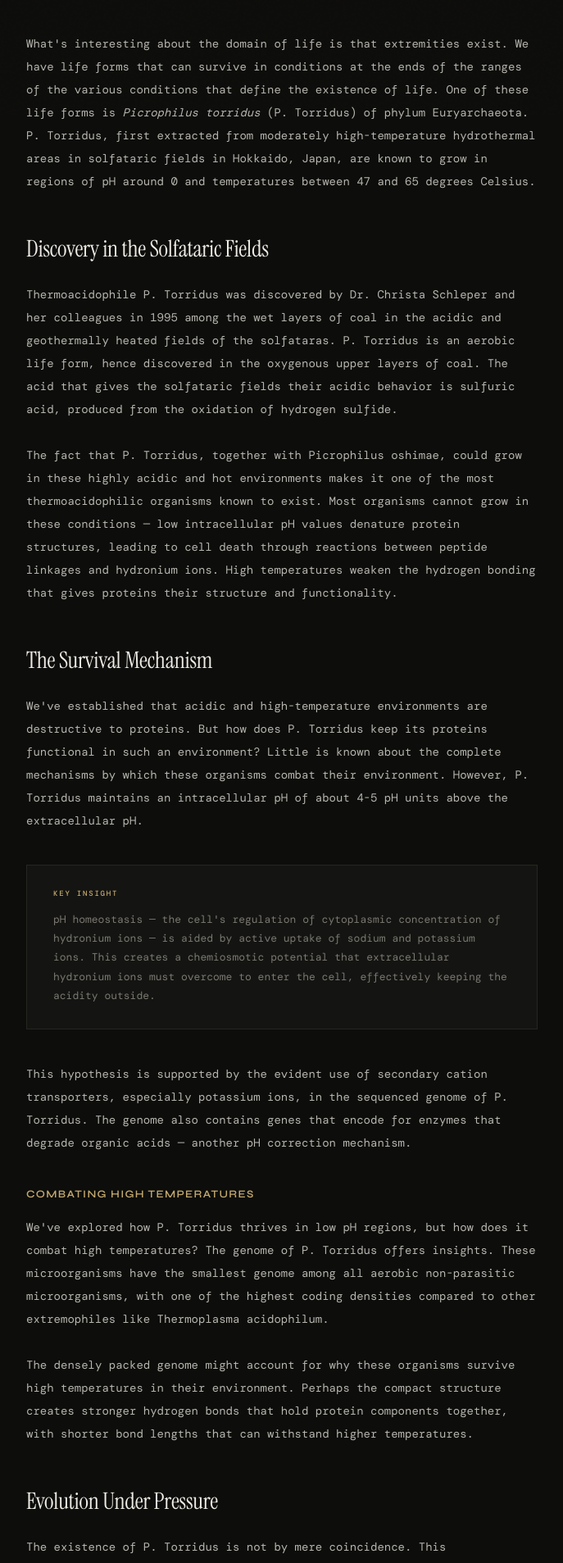
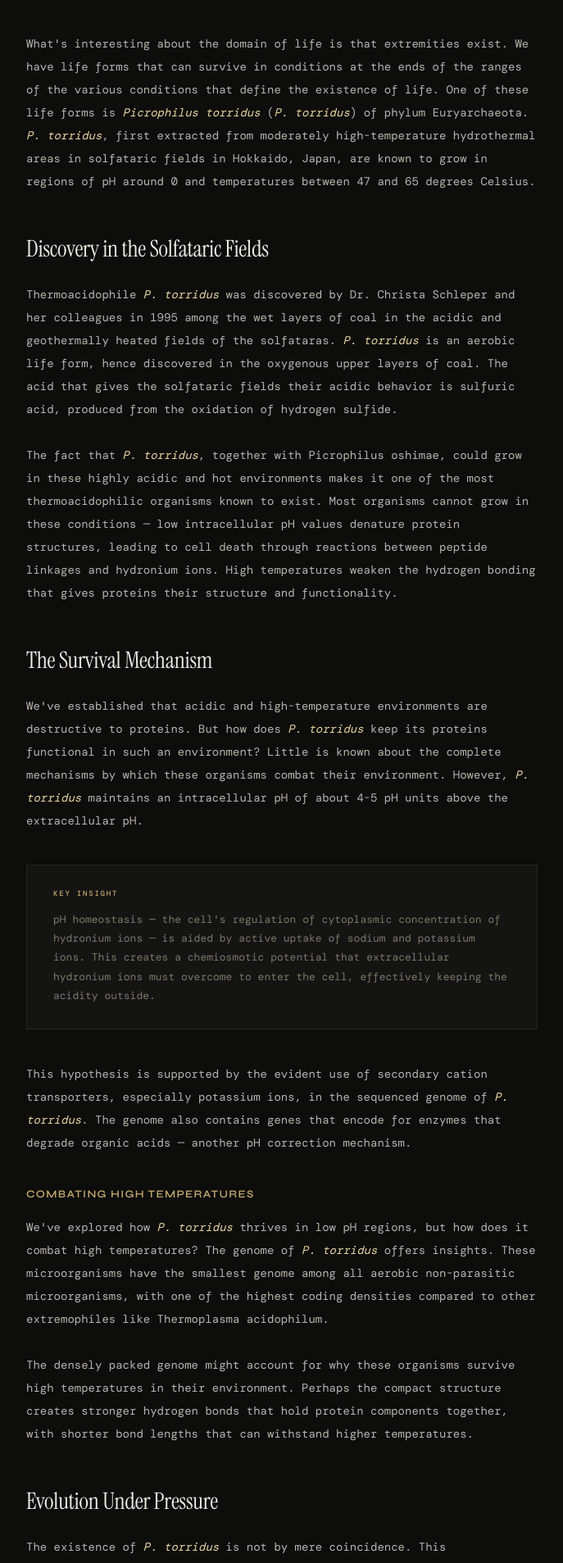
Before and after one commit to nmandiveyi/portfolio, a Next.js app: page /article/p-torridus-extremophile in a window 1280 px wide. Shown: the part 660-2567 px from the top of the page at 82% size, without its empty margins (296-983 px from the left). Built offline with nearby package versions, Linux system fonts and the light colour scheme; no server answers; a web font is replaced by a local one.

Commit message:
fix: ui tweaks 3

```diff
--- a/src/components/pages/ArticlePage.tsx
+++ b/src/components/pages/ArticlePage.tsx
@@ -7,6 +7,7 @@ import { articleContent } from '@/content/articles'
 import type { ArticleSlug } from '@/data/articles'
 import { getArticleBySlug } from '@/data/articles'
 import { site } from '@/data/site'
+import { SpeciesHighlight } from '@/components/shared/SpeciesHighlight'
 
 interface ArticlePageProps {
   slug: ArticleSlug
@@ -70,11 +71,11 @@ export function ArticlePage({ slug }: ArticlePageProps) {
           </div>
 
           <h1 className="mb-6 font-serif text-[clamp(36px,5vw,60px)] leading-[1.1] font-normal tracking-[-0.02em] text-[var(--text)]">
-            {article.title}
+            <SpeciesHighlight text={article.title} />
           </h1>
 
           <div className="mb-10 font-serif text-[20px] leading-[1.5] font-normal text-[var(--muted)] italic">
-            {article.subtitle}
+            <SpeciesHighlight text={article.subtitle} />
           </div>
 
           <div className="flex items-center gap-8 border-t border-b border-[var(--border)] py-6">
--- /dev/null
+++ b/src/components/shared/SpeciesHighlight.tsx
@@ -0,0 +1,38 @@
+import type { ReactNode } from 'react'
+
+export const speciesClassName = 'text-[var(--accent)] italic'
+
+export function SpeciesEm({ children }: { children: ReactNode }) {
+  return <em className={speciesClassName}>{children}</em>
+}
+
+const speciesPattern = /(Picrophilus torridus|P\.\s*[Tt]orridus)/g
+
+function formatSpeciesMatch(match: string) {
+  return /^P\./i.test(match) ? 'P. torridus' : match
+}
+
+export function SpeciesHighlight({ text }: { text: string }) {
+  const parts: ReactNode[] = []
+  let lastIndex = 0
+
+  for (const match of text.matchAll(speciesPattern)) {
+    const index = match.index ?? 0
+
+    if (index > lastIndex) {
+      parts.push(text.slice(lastIndex, index))
+    }
+
+    parts.push(
+      <SpeciesEm key={index}>{formatSpeciesMatch(match[0])}</SpeciesEm>,
+    )
+
+    lastIndex = index + match[0].length
+  }
+
+  if (lastIndex < text.length) {
+    parts.push(text.slice(lastIndex))
+  }
+
+  return <>{parts}</>
+}
--- a/src/content/articles/p-torridus-extremophile.tsx
+++ b/src/content/articles/p-torridus-extremophile.tsx
@@ -1,3 +1,5 @@
+import { SpeciesEm } from '@/components/shared/SpeciesHighlight'
+
 export function PTorridusContent() {
   return (
     <>
@@ -10,8 +12,9 @@ export function PTorridusContent() {
       <p className="mb-7 font-mono text-[14px] leading-[2] font-light text-[rgba(240,237,230,0.75)]">
         What&apos;s interesting about the domain of life is that extremities exist. We have life
         forms that can survive in conditions at the ends of the ranges of the various conditions that
-        define the existence of life. One of these life forms is <em>Picrophilus torridus</em> (P.
-        Torridus) of phylum Euryarchaeota. P. Torridus, first extracted from moderately
+        define the existence of life. One of these life forms is{' '}
+        <SpeciesEm>Picrophilus torridus</SpeciesEm> (<SpeciesEm>P. torridus</SpeciesEm>) of phylum
+        Euryarchaeota. <SpeciesEm>P. torridus</SpeciesEm>, first extracted from moderately
         high-temperature hydrothermal areas in solfataric fields in Hokkaido, Japan, are known to
         grow in regions of pH around 0 and temperatures between 47 and 65 degrees Celsius.
       </p>
@@ -21,20 +24,20 @@ export function PTorridusContent() {
       </h2>
 
       <p className="mb-7 font-mono text-[14px] leading-[2] font-light text-[rgba(240,237,230,0.75)]">
-        Thermoacidophile P. Torridus was discovered by Dr. Christa Schleper and her colleagues in
-        1995 among the wet layers of coal in the acidic and geothermally heated fields of the
-        solfataras. P. Torridus is an aerobic life form, hence discovered in the oxygenous upper
-        layers of coal. The acid that gives the solfataric fields their acidic behavior is sulfuric
-        acid, produced from the oxidation of hydrogen sulfide.
+        Thermoacidophile <SpeciesEm>P. torridus</SpeciesEm> was discovered by Dr. Christa Schleper
+        and her colleagues in 1995 among the wet layers of coal in the acidic and geothermally heated
+        fields of the solfataras. <SpeciesEm>P. torridus</SpeciesEm> is an aerobic life form, hence
+        discovered in the oxygenous upper layers of coal. The acid that gives the solfataric fields
+        their acidic behavior is sulfuric acid, produced from the oxidation of hydrogen sulfide.
       </p>
 
       <p className="mb-7 font-mono text-[14px] leading-[2] font-light text-[rgba(240,237,230,0.75)]">
-        The fact that P. Torridus, together with Picrophilus oshimae, could grow in these highly
-        acidic and hot environments makes it one of the most thermoacidophilic organisms known to
-        exist. Most organisms cannot grow in these conditions — low intracellular pH values denature
-        protein structures, leading to cell death through reactions between peptide linkages and
-        hydronium ions. High temperatures weaken the hydrogen bonding that gives proteins their
-        structure and functionality.
+        The fact that <SpeciesEm>P. torridus</SpeciesEm>, together with Picrophilus oshimae, could
+        grow in these highly acidic and hot environments makes it one of the most thermoacidophilic
+        organisms known to exist. Most organisms cannot grow in these conditions — low intracellular
+        pH values denature protein structures, leading to cell death through reactions between
+        peptide linkages and hydronium ions. High temperatures weaken the hydrogen bonding that gives
+        proteins their structure and functionality.
       </p>
 
       <h2 className="mt-12 mb-5 font-serif text-[28px] font-normal tracking-[-0.01em] text-[var(--text)]">
@@ -43,10 +46,10 @@ export function PTorridusContent() {
 
       <p className="mb-7 font-mono text-[14px] leading-[2] font-light text-[rgba(240,237,230,0.75)]">
         We&apos;ve established that acidic and high-temperature environments are destructive to
-        proteins. But how does P. Torridus keep its proteins functional in such an environment?
-        Little is known about the complete mechanisms by which these organisms combat their
-        environment. However, P. Torridus maintains an intracellular pH of about 4-5 pH units above
-        the extracellular pH.
+        proteins. But how does <SpeciesEm>P. torridus</SpeciesEm> keep its proteins functional in
+        such an environment? Little is known about the complete mechanisms by which these organisms
+        combat their environment. However, <SpeciesEm>P. torridus</SpeciesEm> maintains an
+        intracellular pH of about 4-5 pH units above the extracellular pH.
       </p>
 
       <div
@@ -66,8 +69,9 @@ export function PTorridusContent() {
 
       <p className="mb-7 font-mono text-[14px] leading-[2] font-light text-[rgba(240,237,230,0.75)]">
         This hypothesis is supported by the evident use of secondary cation transporters, especially
-        potassium ions, in the sequenced genome of P. Torridus. The genome also contains genes that
-        encode for enzymes that degrade organic acids — another pH correction mechanism.
+        potassium ions, in the sequenced genome of <SpeciesEm>P. torridus</SpeciesEm>. The genome also
+        contains genes that encode for enzymes that degrade organic acids — another pH correction
+        mechanism.
       </p>
 
       <h3 className="mt-10 mb-4 font-sans text-[13px] font-semibold tracking-[0.1em] text-[var(--accent2)] uppercase">
@@ -75,10 +79,11 @@ export function PTorridusContent() {
       </h3>
 
       <p className="mb-7 font-mono text-[14px] leading-[2] font-light text-[rgba(240,237,230,0.75)]">
-        We&apos;ve explored how P. Torridus thrives in low pH regions, but how does it combat high
-        temperatures? The genome of P. Torridus offers insights. These microorganisms have the
-        smallest genome among all aerobic non-parasitic microorganisms, with one of the highest
-        coding densities compared to other extremophiles like Thermoplasma acidophilum.
+        We&apos;ve explored how <SpeciesEm>P. torridus</SpeciesEm> thrives in low pH regions, but how
+        does it combat high temperatures? The genome of <SpeciesEm>P. torridus</SpeciesEm> offers
+        insights. These microorganisms have the smallest genome among all aerobic non-parasitic
+        microorganisms, with one of the highest coding densities compared to other extremophiles like
+        Thermoplasma acidophilum.
       </p>
 
       <p className="mb-7 font-mono text-[14px] leading-[2] font-light text-[rgba(240,237,230,0.75)]">
@@ -93,19 +98,19 @@ export function PTorridusContent() {
       </h2>
 
       <p className="mb-7 font-mono text-[14px] leading-[2] font-light text-[rgba(240,237,230,0.75)]">
-        The existence of P. Torridus is not by mere coincidence. This microorganism evolved under
-        the selective pressure of both low pH and high temperatures. The key features that resulted
-        from these pressures are the very small genome size and its high coding density. This can be
-        deduced by comparing P. Torridus with closely related extremophiles like Sulfolobus
-        solfataricus and Thermoplasma volcanii.
+        The existence of <SpeciesEm>P. torridus</SpeciesEm> is not by mere coincidence. This
+        microorganism evolved under the selective pressure of both low pH and high temperatures. The
+        key features that resulted from these pressures are the very small genome size and its high
+        coding density. This can be deduced by comparing <SpeciesEm>P. torridus</SpeciesEm> with
+        closely related extremophiles like Sulfolobus solfataricus and Thermoplasma volcanii.
       </p>
 
       <p className="mb-7 font-mono text-[14px] leading-[2] font-light text-[rgba(240,237,230,0.75)]">
         The genome contains a large proportion of genes encoding protein transporters, particularly
         gradient-driven secondary transporters, suggesting adaptation to use the pH difference
         between the inner cell membrane and extracellular regions. We can conceptualize the
-        phenotype of P. Torridus by studying the selective pressures that led to its evolution: low
-        pH and high temperature.
+        phenotype of <SpeciesEm>P. torridus</SpeciesEm> by studying the selective pressures that led
+        to its evolution: low pH and high temperature.
       </p>
 
       <div className="my-12 flex items-center justify-center gap-4 font-mono text-[16px] tracking-[0.5em] text-[var(--dim)]">
@@ -113,9 +118,9 @@ export function PTorridusContent() {
       </div>
 
       <p className="mb-10 font-serif text-[20px] leading-[1.6] font-normal text-[var(--text)] italic">
-        P. Torridus is an aerobic, non-parasitic, and thermoacidophilic microorganism that presents
-        one of the most extreme examples of life, stretching the boundaries where life was once
-        thought impossible.
+        <SpeciesEm>P. torridus</SpeciesEm> is an aerobic, non-parasitic, and thermoacidophilic
+        microorganism that presents one of the most extreme examples of life, stretching the
+        boundaries where life was once thought impossible.
       </p>
 
       <h3 className="mt-12 mb-4 font-sans text-[13px] font-semibold tracking-[0.1em] text-[var(--accent2)] uppercase">
@@ -128,8 +133,8 @@ export function PTorridusContent() {
             text: (
               <>
                 Angelov, A., & Liebl, W. (2006). Insights into extreme thermoacidophily based on
-                genome analysis of Picrophilus torridus and other thermoacidophilic archaea.{' '}
-                <em>Journal of Biotechnology</em>, 126(1), 3-10.
+                genome analysis of <SpeciesEm>Picrophilus torridus</SpeciesEm> and other
+                thermoacidophilic archaea. <em>Journal of Biotechnology</em>, 126(1), 3-10.
               </>
             ),
             href: 'https://doi.org/10.1016/j.jbiotec.2006.02.011',
@@ -137,9 +142,9 @@ export function PTorridusContent() {
           {
             text: (
               <>
-                Fütterer, O., et al. (2004). Genome sequence of Picrophilus torridus and its
-                implications for life around pH 0. <em>Proceedings of the National Academy of
-                Sciences</em>, 101(24), 9091-9096.
+                Fütterer, O., et al. (2004). Genome sequence of{' '}
+                <SpeciesEm>Picrophilus torridus</SpeciesEm> and its implications for life around pH
+                0. <em>Proceedings of the National Academy of Sciences</em>, 101(24), 9091-9096.
               </>
             ),
             href: 'https://doi.org/10.1073/pnas.0401356101',
@@ -157,10 +162,11 @@ export function PTorridusContent() {
           {
             text: (
               <>
-                Schleper, C., et al. (1996). Picrophilus oshimae and Picrophilus torridus fam. nov.,
-                gen. nov., sp. nov., two species of hyperacidophilic, thermophilic, heterotrophic,
-                aerobic archaea. <em>International Journal of Systematic and Evolutionary
-                Microbiology</em>, 46(3), 814-816.
+                Schleper, C., et al. (1996). Picrophilus oshimae and{' '}
+                <SpeciesEm>Picrophilus torridus</SpeciesEm> fam. nov., gen. nov., sp. nov., two
+                species of hyperacidophilic, thermophilic, heterotrophic, aerobic archaea.{' '}
+                <em>International Journal of Systematic and Evolutionary Microbiology</em>, 46(3),
+                814-816.
               </>
             ),
             href: 'https://doi.org/10.1099/00207713-46-3-814',
--- a/src/data/articles.ts
+++ b/src/data/articles.ts
@@ -2,7 +2,7 @@ export const articles = [
   {
     slug: 'p-torridus-extremophile',
     tag: 'Science · Biology',
-    title: 'Life at the Edge: How P. Torridus Survives at pH 0',
+    title: 'Life at the Edge: How P. torridus Survives at pH 0',
     date: 'Feb 2024',
     readTime: '6 min read',
     excerpt:
```
Also changed, not shown: src/components/sections/WritingSection.tsx (+7 -2 lines).
